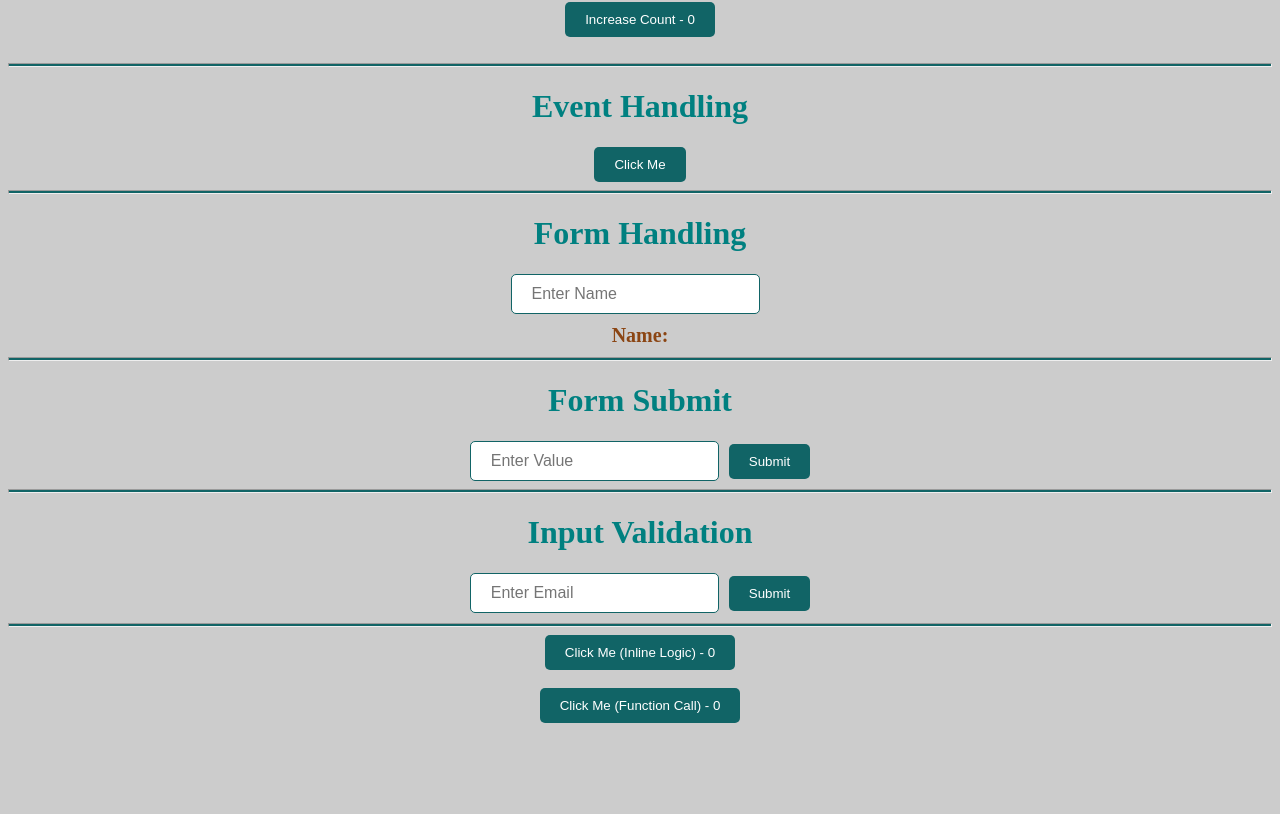
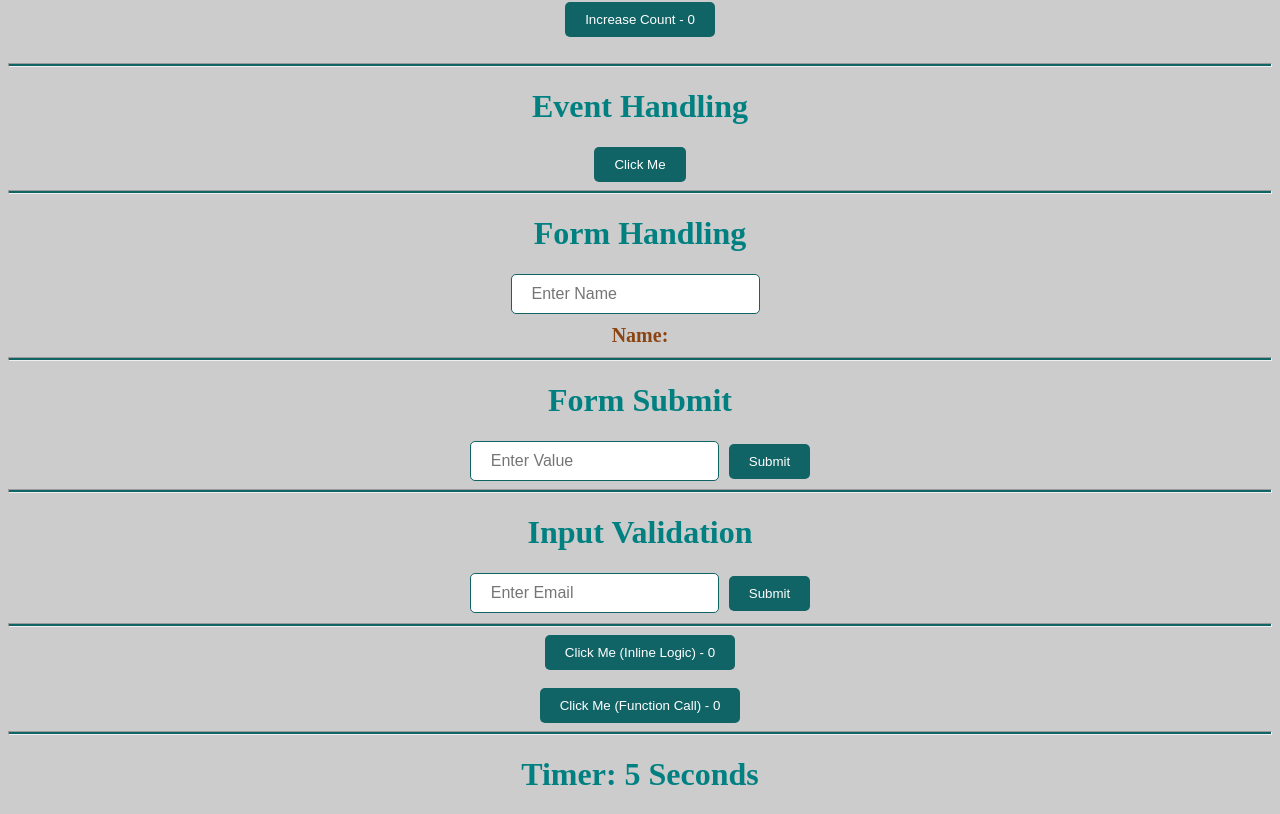
Before and after one commit to sohail019/Complete-TypeScript, a React (Vite) app in the folder 07_TypeScript_with_React/: page / in a window 1280 px wide. Shown: the part 201-1015 px from the top of the page. Before the commit the page ends 932 px from the top, so only its background shows below. Built offline with nearby package versions, Linux system fonts and the light colour scheme.

Commit message:
Learned about UseEffect Hook

```diff
--- a/07_TypeScript_with_React/src/App.tsx
+++ b/07_TypeScript_with_React/src/App.tsx
@@ -2,6 +2,7 @@ import { FormHandling } from "./components/TS/Events/FormHandling"
 import { FormSubmit } from "./components/TS/Events/FormSubmit"
 import { HandlingEvents } from "./components/TS/Events/HandlingEvents"
 import { InputValidation } from "./components/TS/Events/InputValidation"
+import { UseEffect } from "./components/TS/Hooks/UseEffect"
 import { UseState } from "./components/TS/Hooks/UseState"
 import { Greeting } from "./components/TS/Props"
 import { State } from "./components/TS/State"
@@ -23,6 +24,8 @@ export const App = () => {
     <InputValidation />
     <hr />
     <UseState />
+    <hr />
+    <UseEffect />
     </>
   )
 }
--- /dev/null
+++ b/07_TypeScript_with_React/src/components/TS/Hooks/UseEffect.tsx
@@ -0,0 +1,20 @@
+import React, { useEffect, useState } from 'react'
+
+//? UseEffect ko TS ke sath type karna simple hai, kyunki iska return type hamesha void hota hai, ya clean-up ke liye ek function return karta hai.
+
+export const UseEffect: React.FC = () => {
+    const [count, setCount] = useState<number>(0)
+
+    useEffect(() => {
+        const timer = setInterval(() => {
+            setCount((prev) => prev + 1)
+        }, 1000)
+
+        return () => clearInterval(timer)
+    }, [] )
+  return (
+    <>
+        <h1>Timer: {count} Seconds</h1>
+    </>
+  )
+}
```
